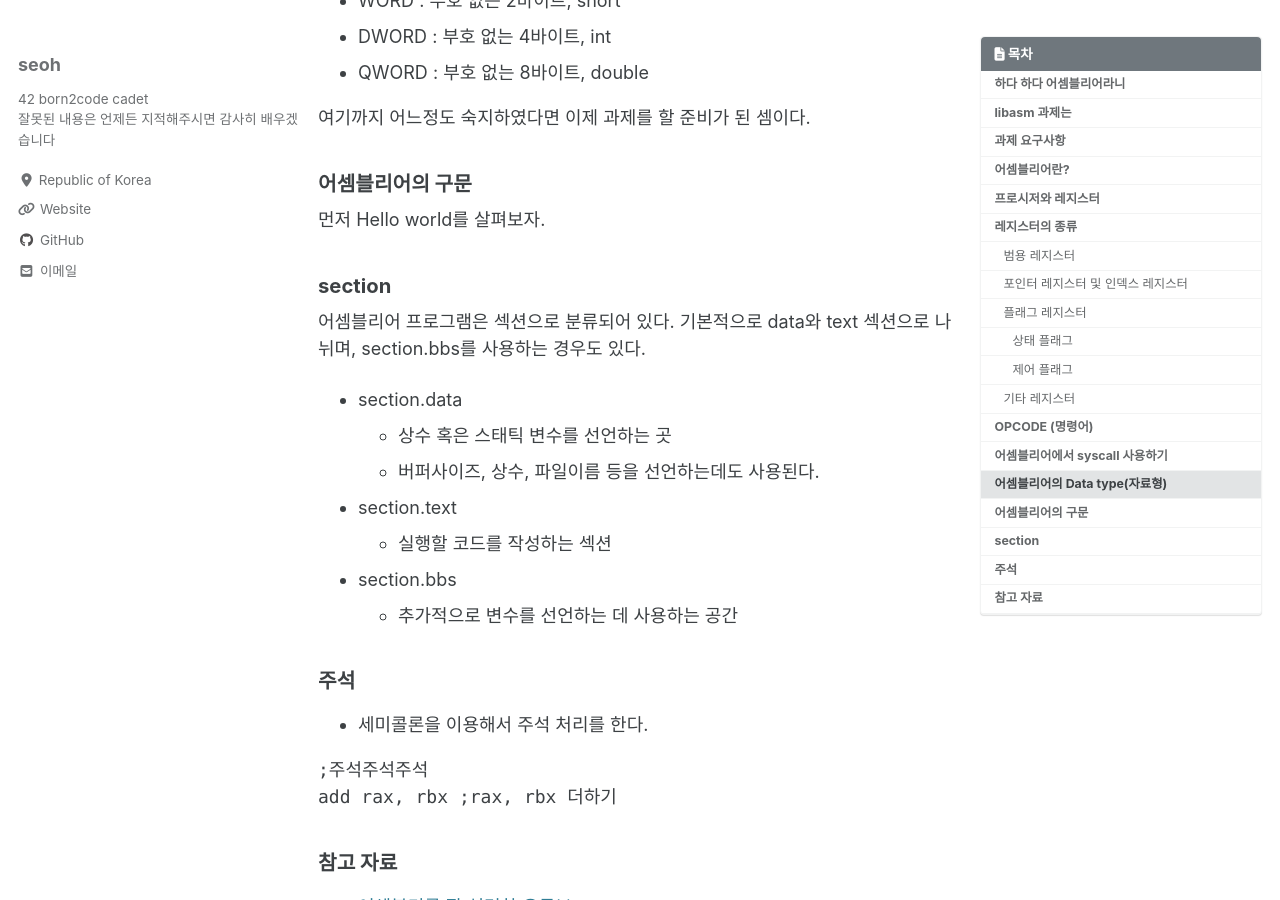
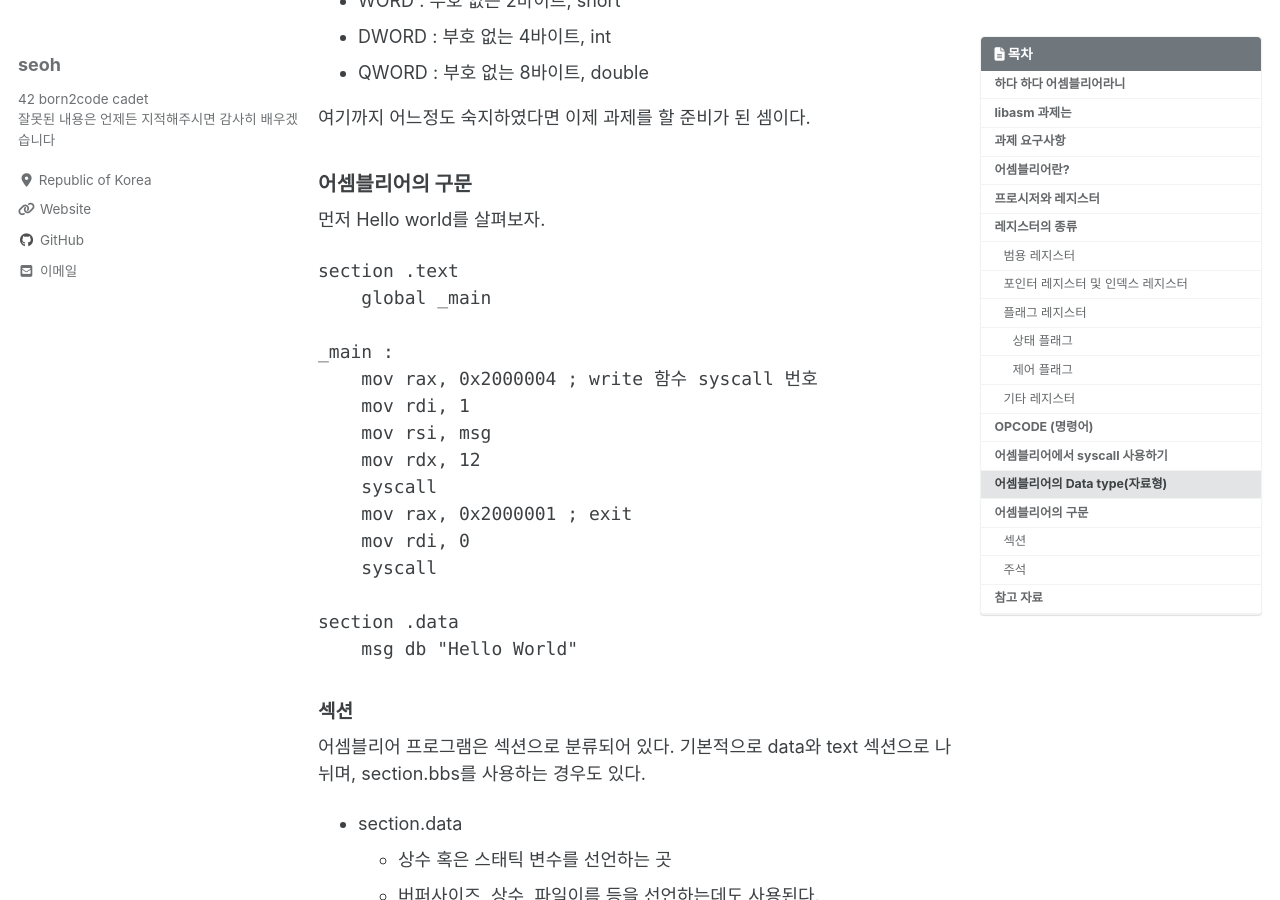
Before and after one commit to ohseyong/ohseyong.github.io, a Jekyll site: the page built from _posts/2020-12-20-libasm-basic-1.md, in a window 1280 px wide and 900 px high, scrolled down 5577 px. Built offline with Jekyll 4.4.1, drawn with Linux system fonts in a browser that asks for light colours; cached includes are drawn as plain includes; nearby versions of some CDN libraries; comment, search, counter and statistics services are not loaded.

Commit message:
Update 2020-12-20-libasm-basic-1.md

```diff
--- a/_posts/2020-12-20-libasm-basic-1.md
+++ b/_posts/2020-12-20-libasm-basic-1.md
@@ -162,9 +162,27 @@ syscall 번호를 참고하여 사용해야 한다. macOS의 경우 `/usr/includ
 
 먼저 Hello world를 살펴보자.
 
+~~~assembly
+section .text
+    global _main
+
+_main :
+    mov rax, 0x2000004 ; write 함수 syscall 번호
+    mov rdi, 1
+    mov rsi, msg
+    mov rdx, 12
+    syscall
+    mov rax, 0x2000001 ; exit
+    mov rdi, 0
+    syscall
+
+section .data
+    msg db "Hello World"
+~~~
 
 
-### section
+
+#### 섹션
 
 어셈블리어 프로그램은 섹션으로 분류되어 있다. 기본적으로 data와 text 섹션으로 나뉘며, section.bbs를 사용하는 경우도 있다.
 
@@ -176,7 +194,7 @@ syscall 번호를 참고하여 사용해야 한다. macOS의 경우 `/usr/includ
 * section.bbs
   * 추가적으로 변수를 선언하는 데 사용하는 공간
 
-### 주석
+#### 주석
 
 * 세미콜론을 이용해서 주석 처리를 한다.
 
```
